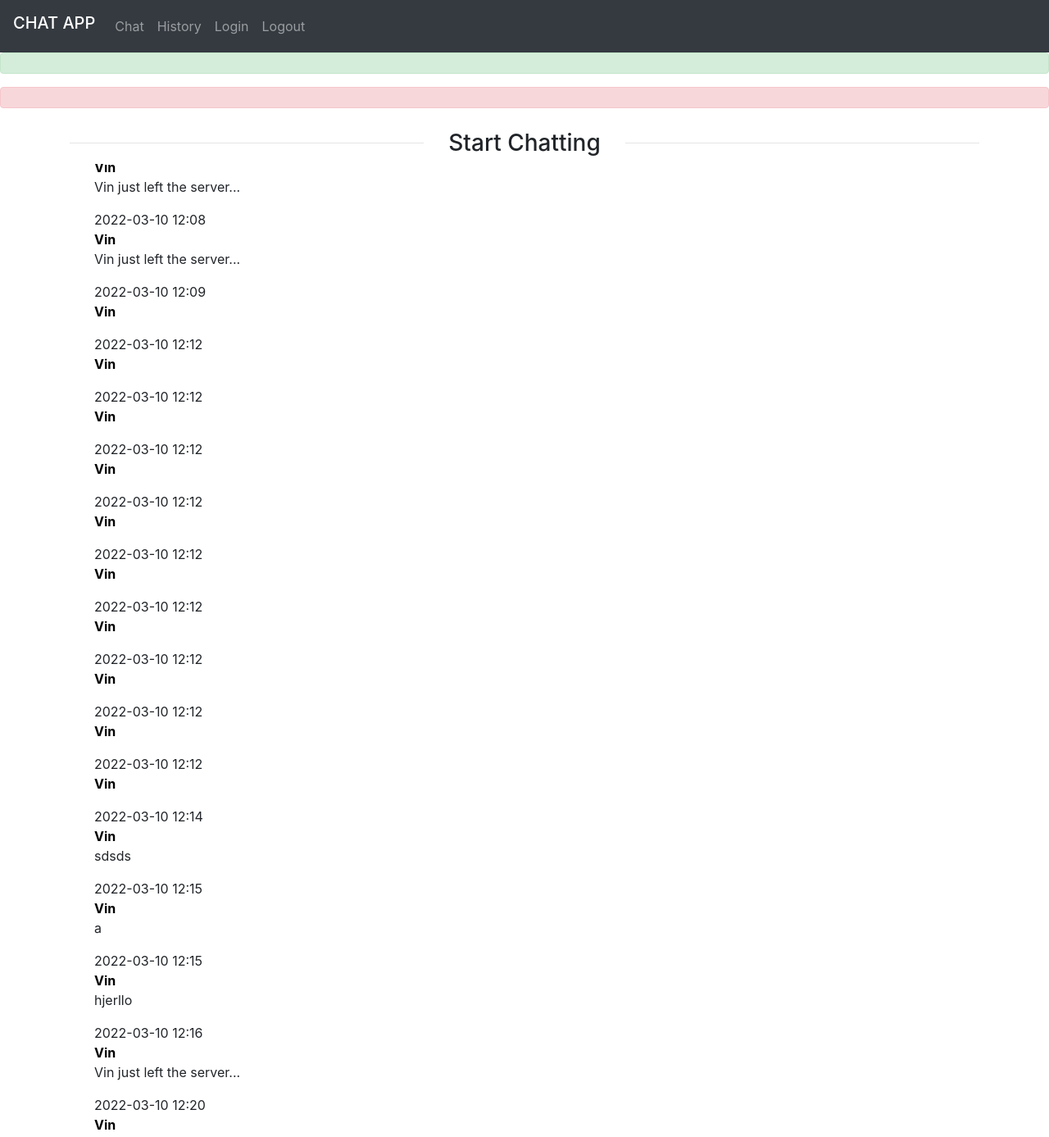
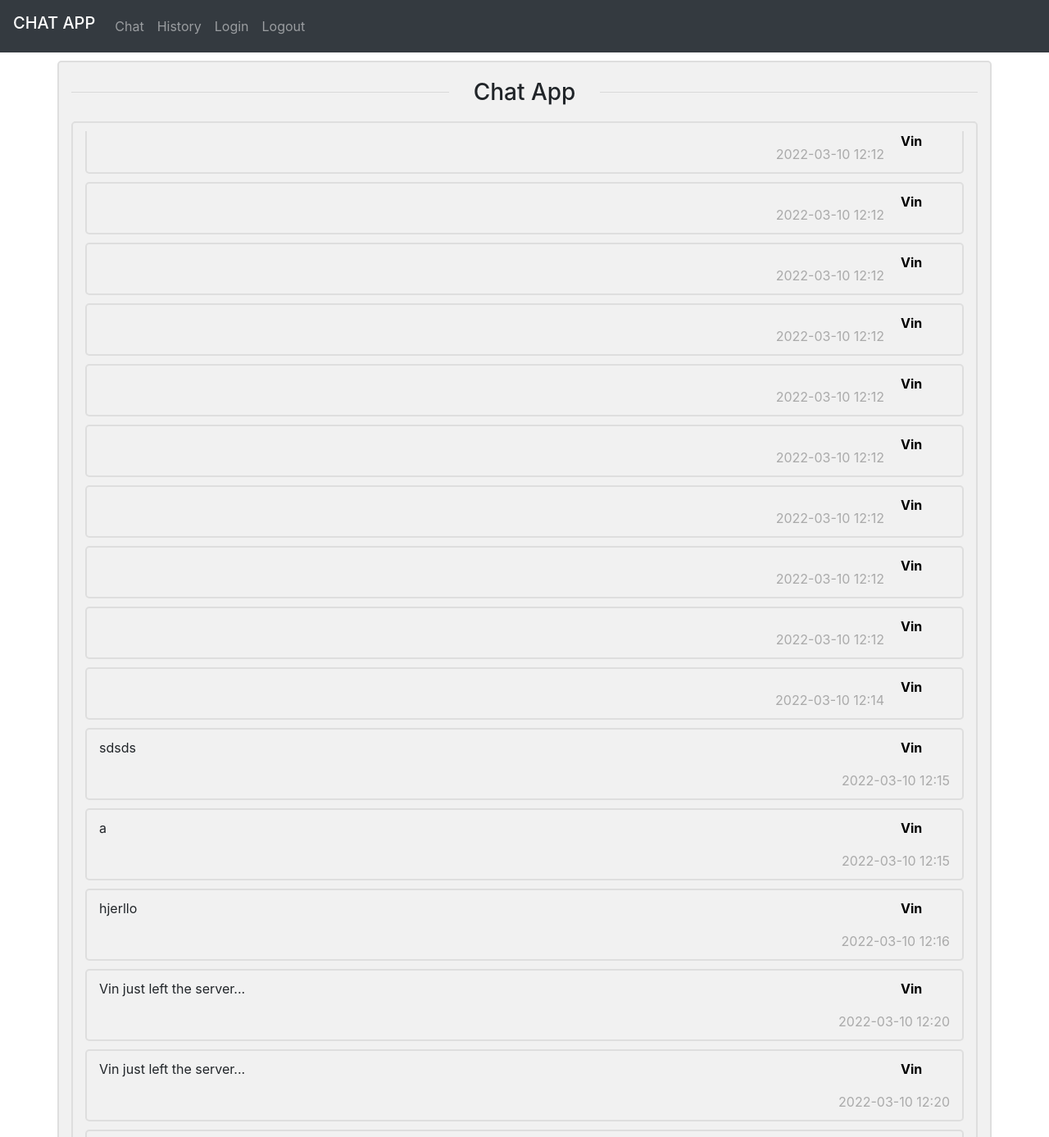
Before and after one commit to BaoNguyen25/Chat-App, a Flask app: template website/application/templates/index.html in a window 1280 px wide. Shown: the top 1387 px of the page at 82% size. Run offline with Flask 2, Linux system fonts and the light colour scheme; the template is opened without the code that fills it, so the values that code supplies are empty; data comes from the database, SQL or seed files in the repository; both versions use the stored data as it was after the commit; some libraries are stand-ins or nearby versions.

Commit message:
Adding some style

```diff
--- a/website/application/templates/base.html
+++ b/website/application/templates/base.html
@@ -3,6 +3,58 @@
     <head>
         <meta charset="utf-8">
         <meta name="viewport" content="width=device-width, initial-scale=1">
+        <style type="text/css">
+            /* Chat containers */
+            .container {
+              border: 2px solid #dedede;
+              background-color: #f1f1f1;
+              border-radius: 5px;
+              padding: 10px;
+              margin: 10px 0;
+            }
+
+            /* Darker chat container */
+            .darker {
+              border-color: #ccc;
+              background-color: #ddd;
+            }
+
+            /* Clear floats */
+            .container::after {
+              content: "";
+              clear: both;
+              display: table;
+            }
+
+            /* Style images */
+            .container b {
+              float: left;
+              max-width: 60px;
+              width: 100%;
+              margin-right: 20px;
+              border-radius: 50%;
+            }
+
+            /* Style the right image */
+            .container b.right {
+              float: right;
+              margin-left: 20px;
+              margin-right:0;
+            }
+
+            /* Style time text */
+            .time-right {
+              float: right;
+              color: #aaa;
+            }
+
+            /* Style time text */
+            .time-left {
+              float: left;
+              color: #999;
+            }
+
+        </style>
         <link rel="stylesheet" href="https://stackpath.bootstrapcdn.com/bootstrap/4.4.1/css/bootstrap.min.css" integrity="sha384-Vkoo8x4CGsO3+Hhxv8T/Q5PaXtkKtu6ug5TOeNV6gBiFeWPGFN9MuhOf23Q9Ifjh" crossorigin="anonymous">
         <script src="https://cdnjs.cloudflare.com/ajax/libs/socket.io/1.7.3/socket.io.min.js"></script>
         <title>{% block title %}{% endblock %}</title>
@@ -24,15 +76,17 @@
           </div>
         </nav>
 
-        <div class="alert alert-success" role="alert">
-            {% block messageGreen %}
-            {% endblock %}
-        </div>
-
-        <div class="alert alert-danger" role="alert">
-            {% block messageRed %}
-            {% endblock %}
-        </div>
+       {% block messages %}
+            {% with messages = get_flashed_messages() %}
+              {% if messages %}
+                <div class="alert alert-dark" role="alert">
+                    {% for message in messages %}
+                      {{ message }}
+                    {% endfor %}
+                </div>
+              {% endif %}
+            {% endwith %}
+        {% endblock %}
 
         <div class="container">
             {% block content %}
--- a/website/application/templates/index.html
+++ b/website/application/templates/index.html
@@ -3,14 +3,10 @@
 {% block title %}Home{% endblock %}
 
 {% block content %}
-<style>
-    .form button:hover,.form button:active,.form button:focus {
-        background: #43A047;
-    }
-</style>
+
 <div class="row" style="padding-top:10px;" >
     <div class="col"><hr></div>
-    <div class="col-auto"><p class="h3" align="center">Start Chatting</p></div>
+    <div class="col-auto"><p class="h3" align="center">Chat App</p></div>
     <div class="col"><hr></div>
 </div>
 <div class="container">
```
Also changed, not shown: website/messages.db.
